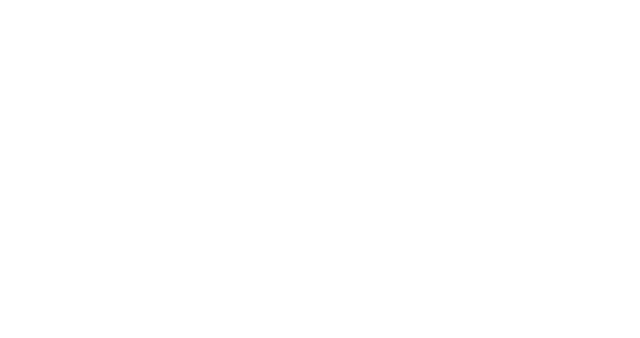
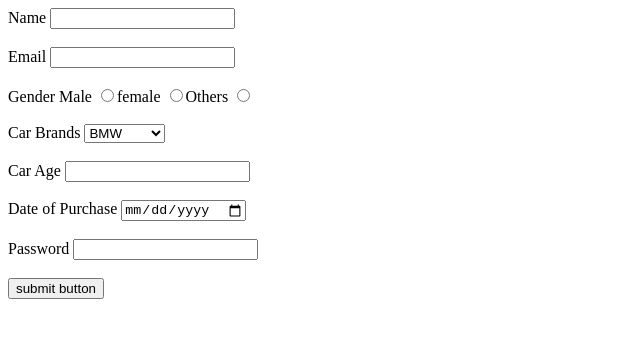
Before and after one commit to acciojob/car-insurance-form-KartikECE, a website: page main.html in a window 1280 px wide. Shown: the whole page, without its empty margins (0-640 px from the left). Drawn offline with Linux system fonts and the light colour scheme.

Commit message:
Complete

```diff
--- a/main.html
+++ b/main.html
@@ -8,6 +8,44 @@
 
 <body>
 	<!-- the entire body must be written by student -->
+	<form action="backend.php" method="get">
+		<div>
+			<label for="name">Name</label>
+			<input type="text"  id="#name">
+		</div><br>
+		<div>
+			<label for="email">Email</label>
+			<input type="email" id="#email">
+		</div><br>
+		<div>
+			<label for="name">Gender</label>
+			Male <input type="radio" name="mygender" >female <input type="radio" name="mygender" id="">Others <input type="radio" name="mygender" >
+		</div><br>
+		<div>
+			<label for="car brands">Car Brands</label>
+			<select id="#cars" name="cars">
+				<option value="BMW">BMW</option>
+				<option value="Audi">Audi</option>
+				<option value="Mercedez">Mercedez</option>
+			</select>
+		</div><br>
+		<div>
+			<label for="car age">Car Age</label>
+			<input type="number"  id="#carage">
+		</div><br>
+		<div>
+			<label for="date of purchase">Date of Purchase</label>
+			<input type="date"  id="#dop">
+		</div><br>
+		<div>
+			<label for="password">Password</label>
+			<input type="password" name="" id="#password">
+		</div><br>
+		<div>
+			<button type="submit">submit button </button>
+		</div>
+	</form>
+
     <script type="text/javascript" src="./script.js">
 </script>
 
```
